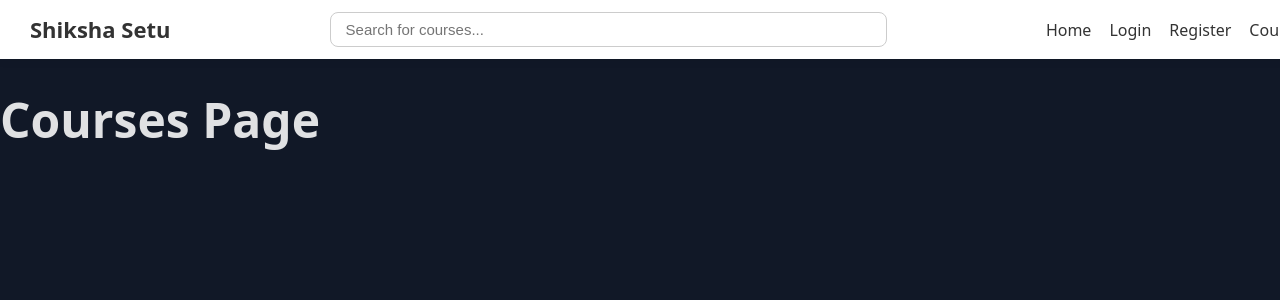
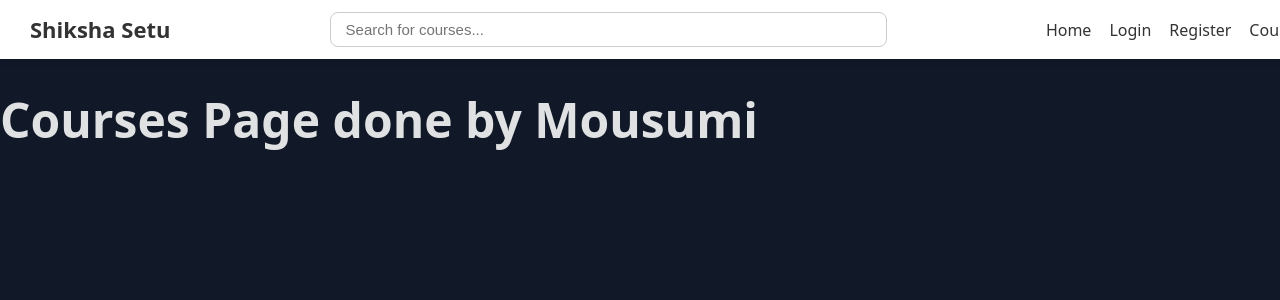
Before and after one commit to YASH-MOURYA/Shiksha-Setu, a React (Vite) app in the folder Frontend/Shiksha-Setu/: page /courses in a window 1280 px wide. Shown: the top 300 px of the page. Built offline with nearby package versions, Linux system fonts and the light colour scheme.

Commit message:
changes in Courses

```diff
--- a/Frontend/Shiksha-Setu/src/Pages/Courses.jsx
+++ b/Frontend/Shiksha-Setu/src/Pages/Courses.jsx
@@ -1,7 +1,7 @@
 export default function Courses() {
   return (
     <div>
-      <h1>Courses Page</h1>
+      <h1>Courses Page done by Mousumi</h1>
     </div>
   );
 }
```
